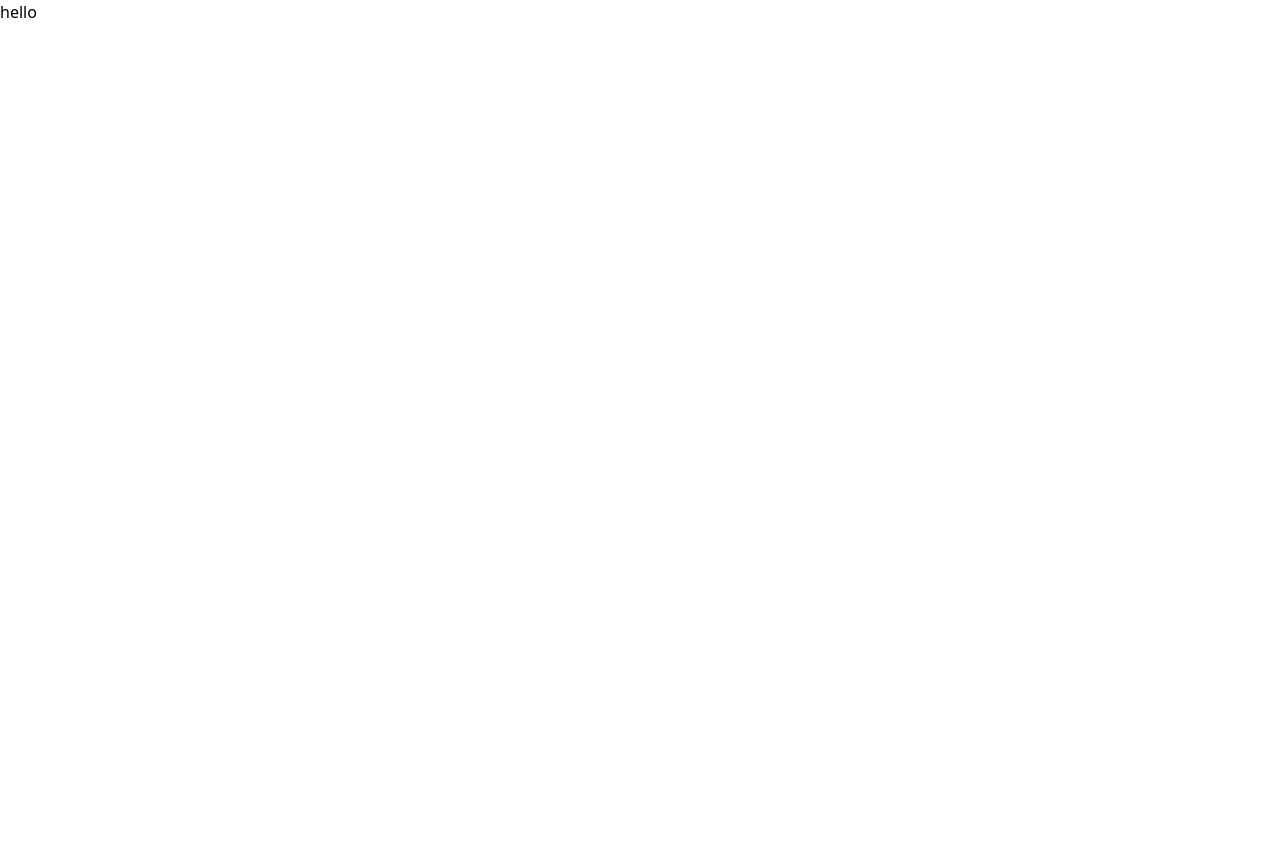
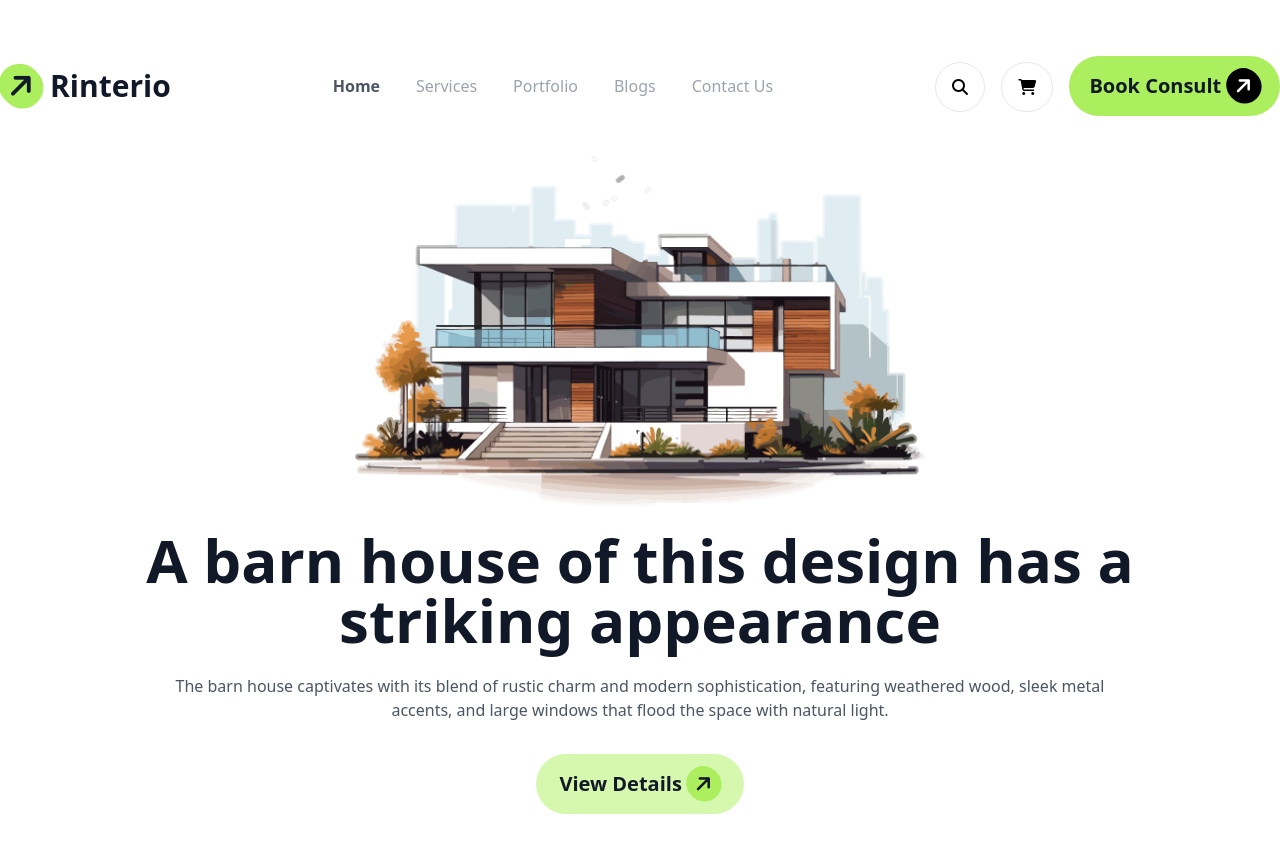
Before and after one commit to Raisul03/Assignment-3, a plain HTML site: page index.html in a window 1280 px wide. Before the commit the page ends 800 px from the top, so only its background shows below. Drawn offline with nearby package versions, Linux system fonts and the light colour scheme.

Commit message:
Navbar & Banner Section complete

```diff
--- a/index.html
+++ b/index.html
@@ -22,6 +22,7 @@
                 extend: {
                     colors: {
                         clifford: '#da373d',
+                        'btn-primary': '#ABEF5F',
                     }
                 }
             }
@@ -30,11 +31,63 @@
 </head>
 
 <body>
-    <header>
-        <h1>hello</h1>
+    <header class="mt-14 container mx-auto">
+        <!-- NAVBAR STARTS -->
+        <nav class="flex justify-between items-center mb-10">
+            <div>
+                <h1 class="font-extrabold text-3xl text-gray-900">
+                    <i class="fa-solid fa-arrow-right -rotate-45 rounded-full p-2 bg-btn-primary"></i> Rinterio
+                </h1>
+            </div>
+            <div class="hidden lg:flex gap-9 text-base text-gray-400">
+                <a class="font-extrabold text-gray-600" href="">Home</a>
+                <a href="">Services</a>
+                <a href="">Portfolio</a>
+                <a href="">Blogs</a>
+                <a href="">Contact Us</a>
+            </div>
+            <!-- Bar for small devices -->
+            <div class="lg:hidden"><i class="fa-solid fa-bars border rounded-full p-2"></i>
+
+            </div>
+
+            <div class="hidden lg:block space-x-3">
+                <i class="fa-solid fa-magnifying-glass border rounded-full p-4 "></i>
+                <i class="fa-solid fa-cart-shopping border rounded-full p-4"></i>
+                <button class="font-extrabold text-gray-900 text-xl bg-btn-primary rounded-[32px] px-5 py-3"> Book
+                    Consult
+                    <i class="fa-solid fa-arrow-right -rotate-45 rounded-full p-2 bg-black text-white"></i></button>
+            </div>
+        </nav>
+
+        <!-- Banner portion starts -->
+        <section class="flex flex-col justify-center items-center mb-24">
+            <!-- Image section -->
+            <div>
+                <img src="assets/banner.png" alt="">
+            </div>
+
+            <!-- Text section -->
+            <div class="text-center mt-6">
+                <h1 class="font-extrabold text-6xl text-gray-900">A barn house of this design has a <br> striking
+                    appearance
+                </h1>
+
+                <p class="font-medium text-base text-gray-600 mt-6 mb-8 w-3/4 mx-auto">The barn house captivates with its blend of rustic charm
+                    and
+                    modern sophistication, featuring weathered
+                    wood, sleek metal accents, and large windows that flood the space with natural light.</p>
+
+                <button
+                    class="w-full md:w-52 font-bold text-xl text-gray-900 bg-btn-primary bg-opacity-50 rounded-[32px] px-5 py-3">View
+                    Details <i class="fa-solid fa-arrow-right -rotate-45 bg-btn-primary rounded-full p-2"></i></button>
+            </div>
+        </section>
     </header>
 
-    <main></main>
+    <main class="container mx-auto">
+
+    </main>
 
     <footer></footer>
 </body>
```
